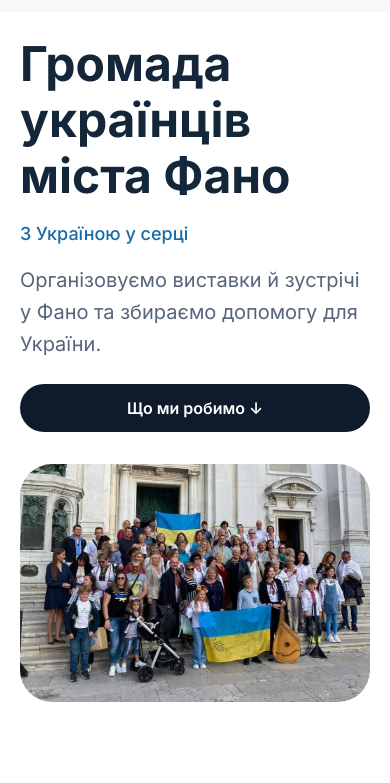
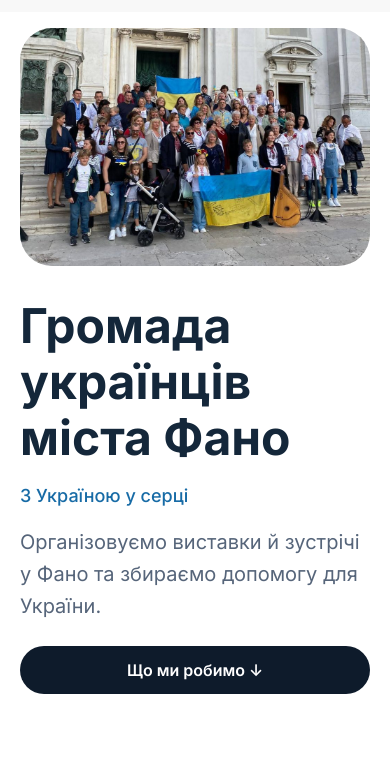
Before and after one commit to ninavoytovychdesign/hromada-fano, a plain HTML site: page index.html in a window 390 px wide. Shown: the part 61-844 px from the top of the page. Drawn offline with Linux system fonts and the light colour scheme.

Commit message:
Адаптив: фото громади над заголовком у hero
Co-Authored-By: Claude Opus 5.5 <noreply@anthropic.com>
Claude-Session: https://claude.ai/code/session_01T4TwXyegpDiwDijTJpiuZA

```diff
--- a/index.html
+++ b/index.html
@@ -346,7 +346,7 @@ body.lock{overflow:hidden}
   .mmenu .btn{margin-top:24px;width:100%}
   .hero{padding:32px 0 64px}
   .hero .wrap{grid-template-columns:1fr;gap:32px}
-  .hero .photo{aspect-ratio:792/540}
+  .hero .photo{aspect-ratio:792/540;order:-1}
   .cards3{display:grid;grid-template-columns:none;grid-auto-flow:column;grid-auto-columns:calc((100% - 24px)/2.15);overflow-x:auto;scroll-snap-type:x mandatory;margin-left:calc(-1*var(--pad));margin-right:calc(-1*var(--pad));padding:0 var(--pad) 4px;scroll-padding:0 var(--pad);scrollbar-width:none}
   .cards3::-webkit-scrollbar{display:none}
   .act{scroll-snap-align:start}
@@ -399,7 +399,7 @@ body.lock{overflow:hidden}
   .lead{font-size:18px;line-height:28px}
   .body-l{font-size:16px;line-height:26px}
   .sec{padding:80px 0}
-  .hero{padding:24px 0 64px}
+  .hero{padding:16px 0 64px}
   .hero .txt{gap:16px}
   .hero .photo{aspect-ratio:350/238}
   /* buttons: full width, stacked */
```
